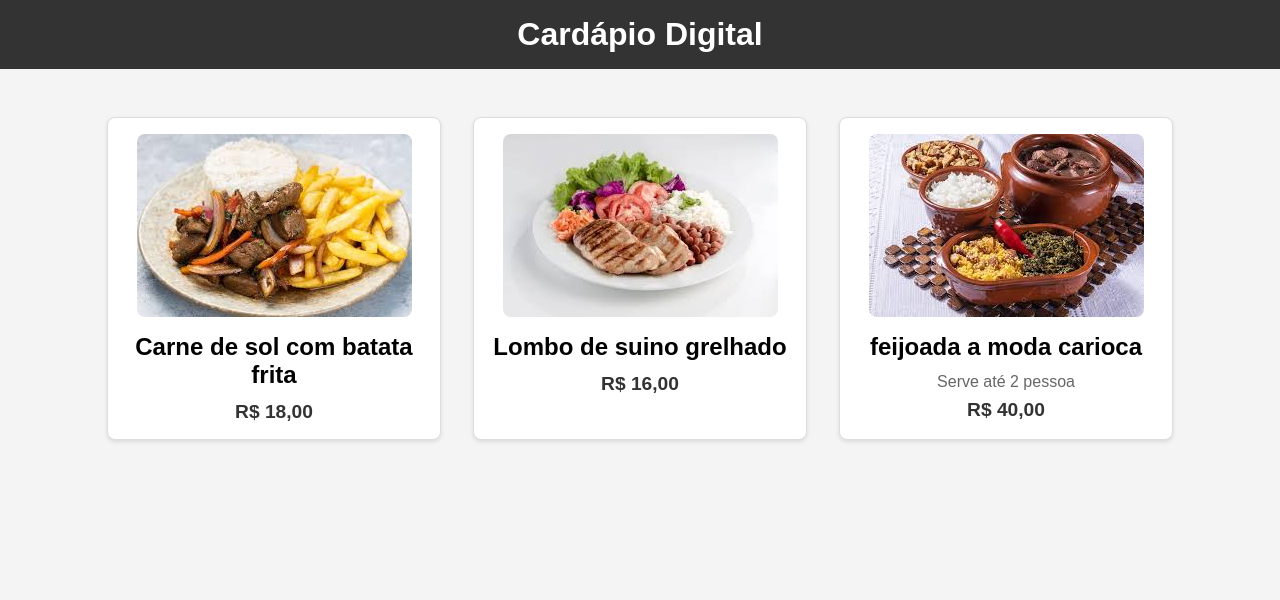
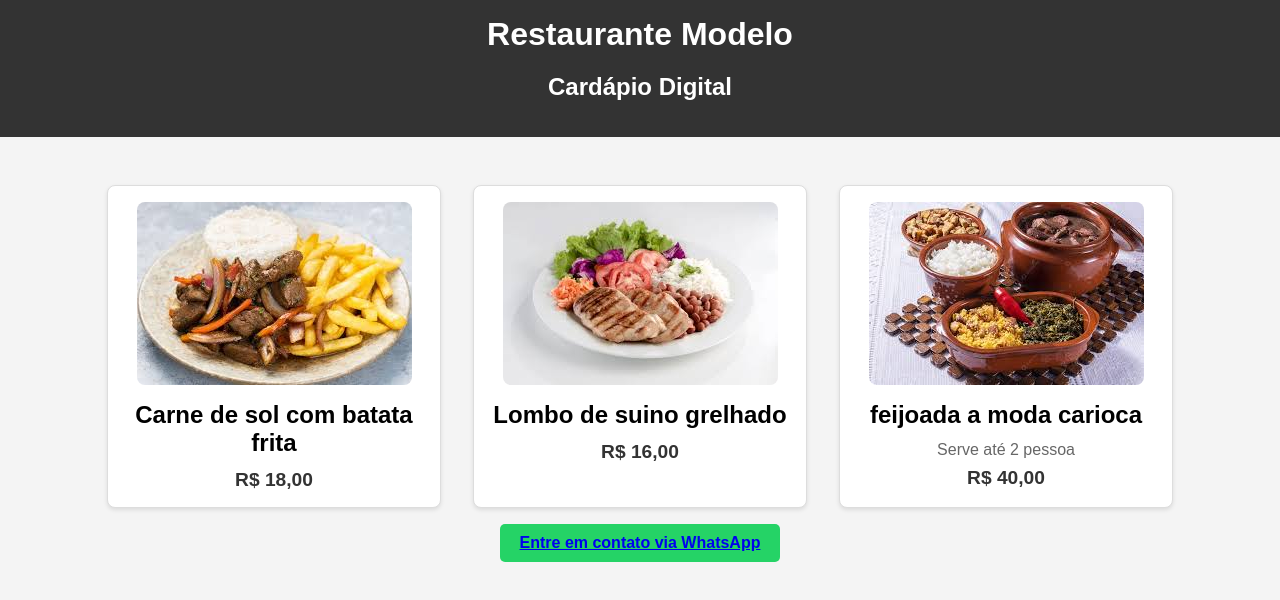
Before and after one commit to belo-alt/digital-menu, a plain HTML site: page index.html in a window 1280 px wide. Drawn offline with Linux system fonts and the light colour scheme.

Commit message:
atuali
implementação do botão de whatsapp

```diff
--- a/css/styles.css
+++ b/css/styles.css
@@ -55,3 +55,18 @@ main {
     color: #333;
     font-weight: bold;
 }
+
+.whatsapp-button {
+    background-color: #25D366;
+    color: white;
+    padding: 10px 20px;
+    text-align: center;
+    text-decoration: none;
+    display: inline-block;
+    border-radius: 5px;
+    font-size: 16px;
+    font-weight: bold;
+  }
+  .whatsapp-button:hover {
+    background-color: #1DA851;
+  }
--- a/index.html
+++ b/index.html
@@ -8,7 +8,8 @@
 </head>
 <body>
     <header>
-        <h1>Cardápio Digital</h1>
+        <h1>Restaurante Modelo</h1>
+        <h2>Cardápio Digital</h2>
     </header>
     <main>
         <section class="menu-item">
@@ -27,6 +28,11 @@
             <p>Serve até 2 pessoa</p>
             <span>R$ 40,00</span>
         </section>
+        <section class="whatsapp-button">
+            <a href="https://api.whatsapp.com/send?phone=558399254735" target="_blank" rel="noopener">Entre em contato via WhatsApp</a></section>
+
     </main>
+
+
 </body>
 </html>
```
